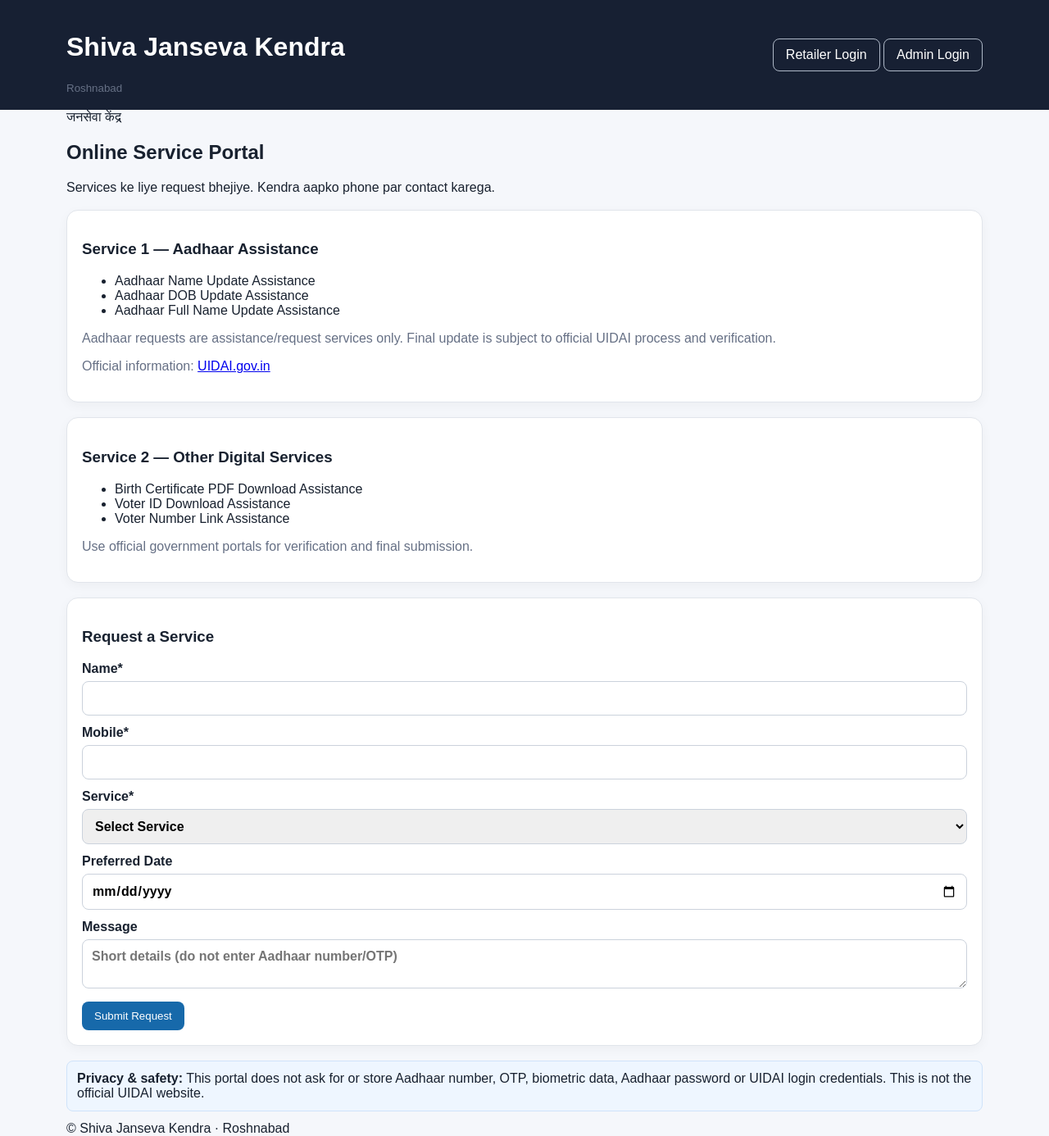
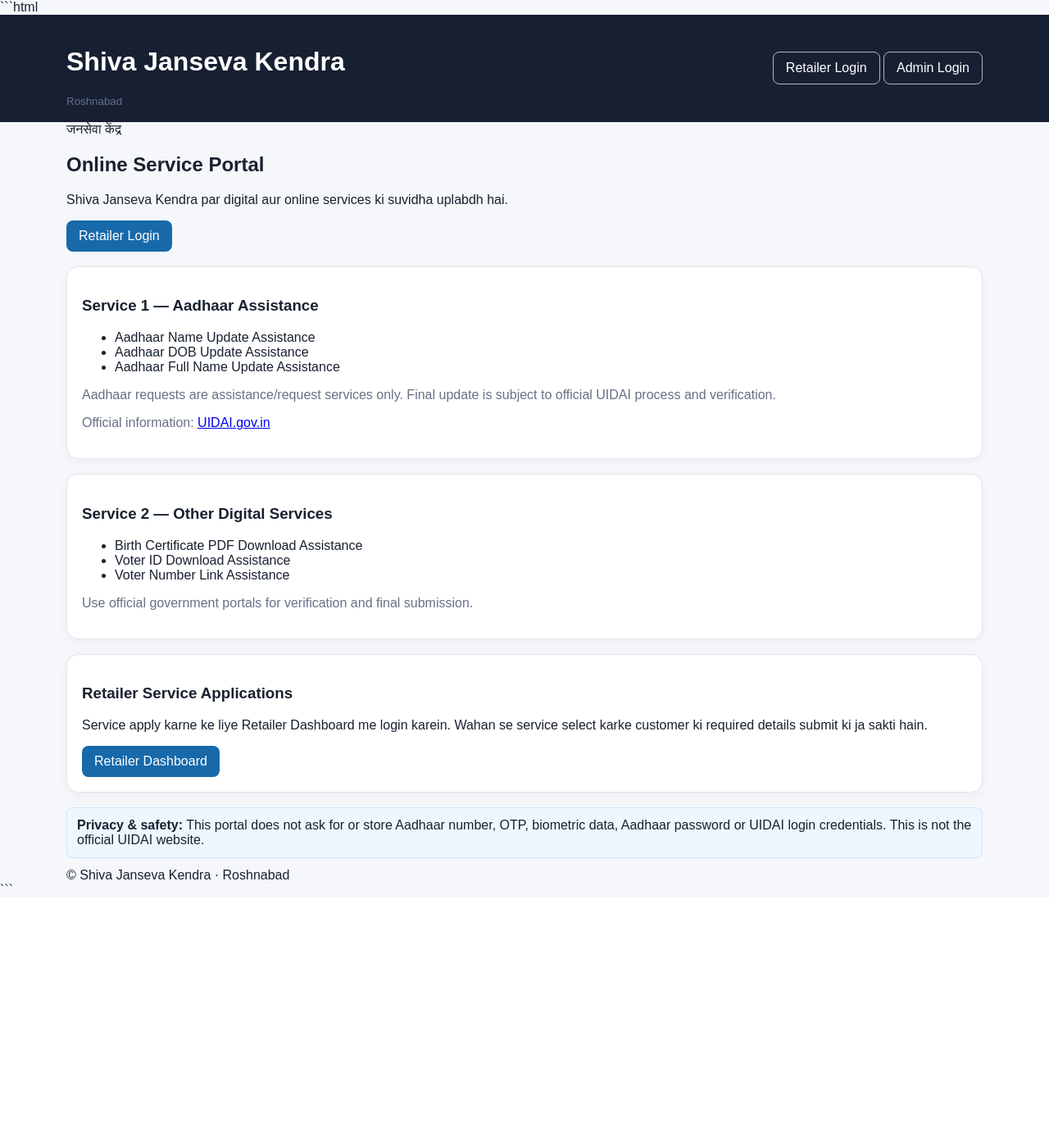
Before and after one commit to toprohitcybercafe-commits/shiava-janseva-kendra, a Flask app: page / in a window 1280 px wide. Shown: the whole page at 82% size. After the commit the page ends 1081 px from the top, so only its background shows below. Run offline with Flask 3, Linux system fonts and the light colour scheme.

Commit message:
Update index.html

````diff
--- a/templates/index.html
+++ b/templates/index.html
@@ -1,10 +1,124 @@
-<!doctype html><html lang="hi"><head><meta charset="utf-8"><meta name="viewport" content="width=device-width,initial-scale=1"><title>{{business_name}} | {{location}}</title><link rel="stylesheet" href="/static/style.css"></head><body>
-<header><div class="wrap nav"><div><h1>Shiva Janseva Kendra</h1><small>Roshnabad</small></div><div><a class="btn ghost" href="/retailer-login">Retailer Login</a> <a class="btn ghost" href="/login">Admin Login</a></div></div></header>
+```html
+<!doctype html>
+<html lang="hi">
+<head>
+    <meta charset="utf-8">
+    <meta name="viewport" content="width=device-width,initial-scale=1">
+    <title>{{business_name}} | {{location}}</title>
+    <link rel="stylesheet" href="/static/style.css">
+</head>
+
+<body>
+
+<header>
+    <div class="wrap nav">
+        <div>
+            <h1>Shiva Janseva Kendra</h1>
+            <small>Roshnabad</small>
+        </div>
+
+        <div>
+            <a class="btn ghost" href="/retailer-login">Retailer Login</a>
+            <a class="btn ghost" href="/login">Admin Login</a>
+        </div>
+    </div>
+</header>
+
 <main class="wrap">
-<section class="hero"><div><span class="tag">जनसेवा केंद्र</span><h2>Online Service Portal</h2><p>Services ke liye request bhejiye. Kendra aapko phone par contact karega.</p></div></section>
-{% with messages=get_flashed_messages(with_categories=true) %}{% for cat,msg in messages %}<div class="alert {{cat}}">{{msg}}</div>{% endfor %}{% endwith %}
-<section class="grid"><div class="card"><h3>Service 1 — Aadhaar Assistance</h3><ul><li>Aadhaar Name Update Assistance</li><li>Aadhaar DOB Update Assistance</li><li>Aadhaar Full Name Update Assistance</li></ul><p class="muted">Aadhaar requests are assistance/request services only. Final update is subject to official UIDAI process and verification.</p><p class="muted">Official information: <a href="https://uidai.gov.in/" target="_blank">UIDAI.gov.in</a></p></div>
-<div class="card"><h3>Service 2 — Other Digital Services</h3><ul><li>Birth Certificate PDF Download Assistance</li><li>Voter ID Download Assistance</li><li>Voter Number Link Assistance</li></ul><p class="muted">Use official government portals for verification and final submission.</p></div></section>
-<section class="card service-card"><h3>Request a Service</h3><form method="post" action="/request"><label>Name*<input name="name" required maxlength="80"></label><label>Mobile*<input name="phone" required inputmode="tel" maxlength="15"></label><label>Service*<select name="service" required><option value="">Select Service</option>{% for s in services %}<option>{{s}}</option>{% endfor %}</select></label><label>Preferred Date<input type="date" name="preferred_date"></label><label>Message<textarea name="message" maxlength="500" placeholder="Short details (do not enter Aadhaar number/OTP)"></textarea></label><button class="btn" type="submit">Submit Request</button></form></section>
-<section class="notice"><strong>Privacy & safety:</strong> This portal does not ask for or store Aadhaar number, OTP, biometric data, Aadhaar password or UIDAI login credentials. This is not the official UIDAI website.</section>
-</main><footer><div class="wrap">© Shiva Janseva Kendra · Roshnabad</div></footer></body></html>
+
+    <section class="hero">
+        <div>
+            <span class="tag">जनसेवा केंद्र</span>
+
+            <h2>Online Service Portal</h2>
+
+            <p>
+                Shiva Janseva Kendra par digital aur online services
+                ki suvidha uplabdh hai.
+            </p>
+
+            <p>
+                <a class="btn" href="/retailer-login">
+                    Retailer Login
+                </a>
+            </p>
+        </div>
+    </section>
+
+    {% with messages=get_flashed_messages(with_categories=true) %}
+        {% for cat,msg in messages %}
+            <div class="alert {{cat}}">{{msg}}</div>
+        {% endfor %}
+    {% endwith %}
+
+    <section class="grid">
+
+        <div class="card">
+            <h3>Service 1 — Aadhaar Assistance</h3>
+
+            <ul>
+                <li>Aadhaar Name Update Assistance</li>
+                <li>Aadhaar DOB Update Assistance</li>
+                <li>Aadhaar Full Name Update Assistance</li>
+            </ul>
+
+            <p class="muted">
+                Aadhaar requests are assistance/request services only.
+                Final update is subject to official UIDAI process and verification.
+            </p>
+
+            <p class="muted">
+                Official information:
+                <a href="https://uidai.gov.in/" target="_blank" rel="noopener">
+                    UIDAI.gov.in
+                </a>
+            </p>
+        </div>
+
+        <div class="card">
+            <h3>Service 2 — Other Digital Services</h3>
+
+            <ul>
+                <li>Birth Certificate PDF Download Assistance</li>
+                <li>Voter ID Download Assistance</li>
+                <li>Voter Number Link Assistance</li>
+            </ul>
+
+            <p class="muted">
+                Use official government portals for verification and final submission.
+            </p>
+        </div>
+
+    </section>
+
+    <section class="card">
+        <h3>Retailer Service Applications</h3>
+
+        <p>
+            Service apply karne ke liye Retailer Dashboard me login karein.
+            Wahan se service select karke customer ki required details submit ki ja sakti hain.
+        </p>
+
+        <a class="btn" href="/retailer-login">
+            Retailer Dashboard
+        </a>
+    </section>
+
+    <section class="notice">
+        <strong>Privacy & safety:</strong>
+        This portal does not ask for or store Aadhaar number, OTP,
+        biometric data, Aadhaar password or UIDAI login credentials.
+        This is not the official UIDAI website.
+    </section>
+
+</main>
+
+<footer>
+    <div class="wrap">
+        © Shiva Janseva Kendra · Roshnabad
+    </div>
+</footer>
+
+</body>
+</html>
+```
````
